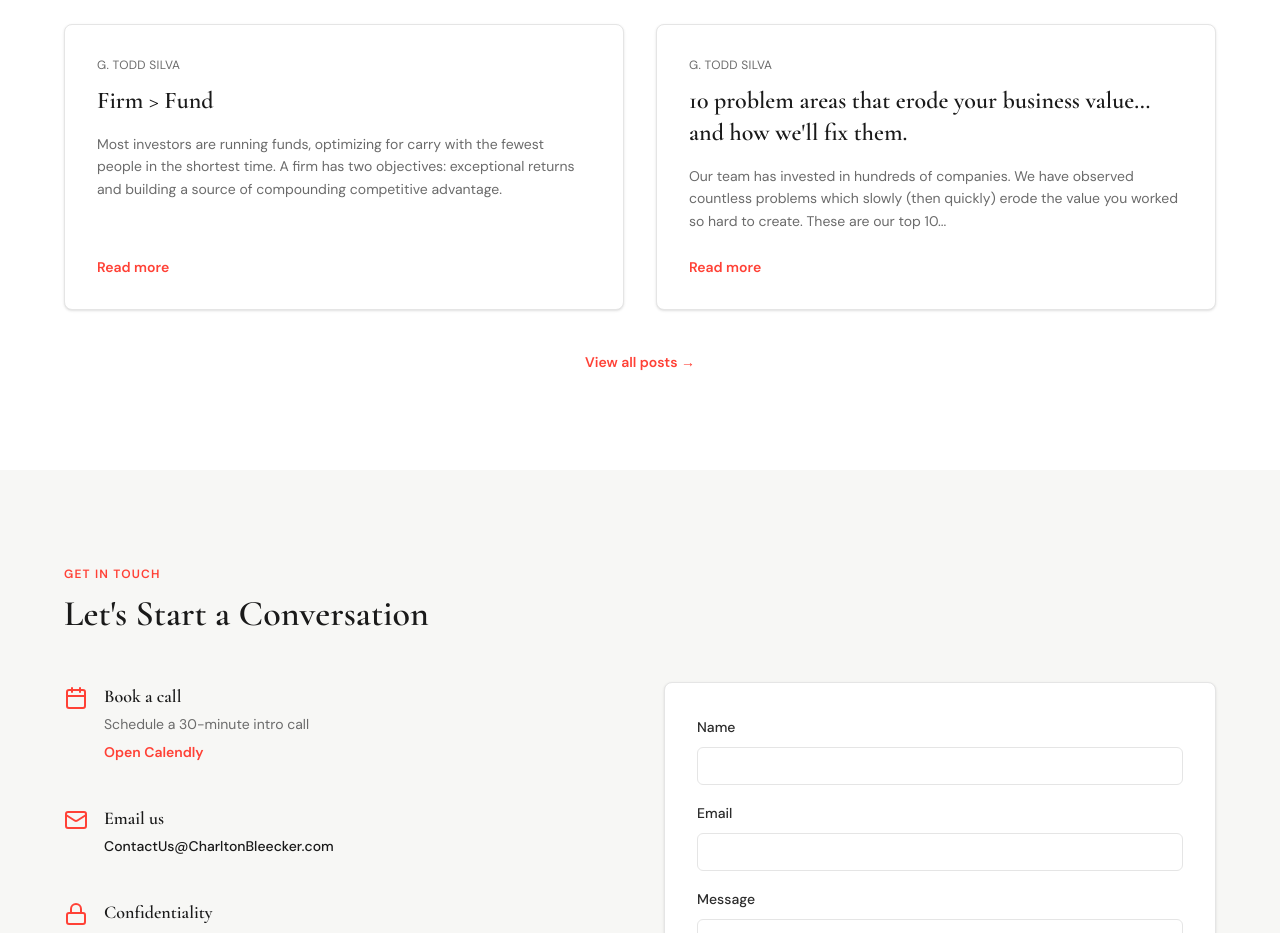
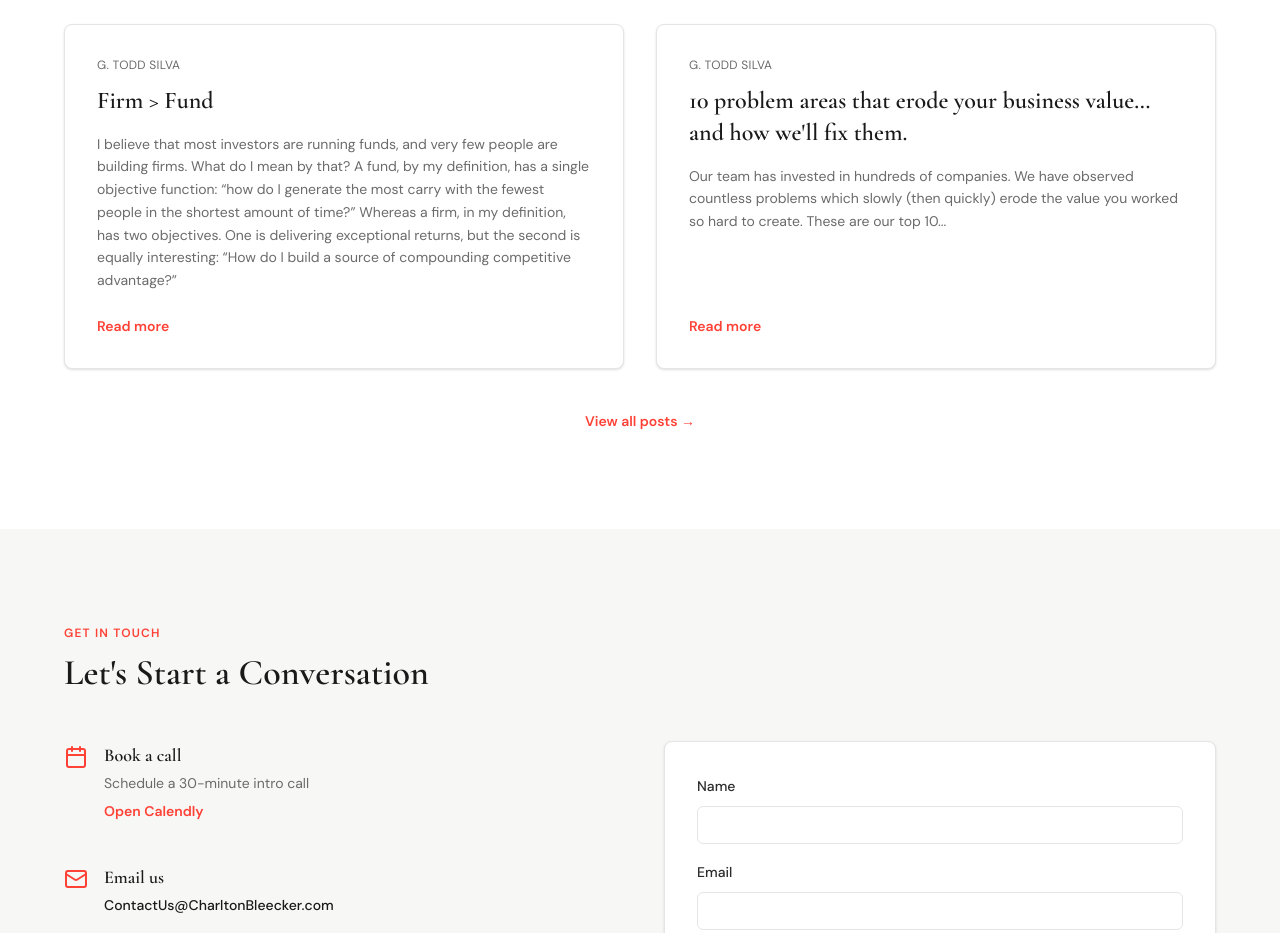
Before and after one commit to msquaredata/charlton-bleecker, a Next.js app: page / in a window 1280 px wide. Shown: the part 5960-6893 px from the top of the page. Built offline with nearby package versions, Linux system fonts and the light colour scheme; no server answers.

Commit message:
Refactor blog post structure by replacing static content with dynamic data retrieval, enhancing maintainability. Update sitemap lastmod timestamps for improved SEO. Remove deprecated blog data file to streamline content management.

```diff
--- a/src/app/blog/[slug]/page.tsx
+++ b/src/app/blog/[slug]/page.tsx
@@ -1,29 +1,5 @@
 import Link from "next/link";
-import { FirmGtFundBody } from "@/content/firm-gt-fund";
-import { ProblemAreasBody } from "@/content/problem-areas";
-import { BLOG_POSTS } from "@/data/blog";
-
-const POST_BODIES: Record<
-  string,
-  {
-    title: string;
-    author: string;
-    paragraphs?: string[];
-    body?: React.ReactNode;
-  }
-> = {
-  "firm-gt-fund": {
-    title: "Firm > Fund",
-    author: "David Haber",
-    body: <FirmGtFundBody />,
-  },
-  "blog-post-four-43xem": {
-    title:
-      "10 problem areas that erode your business value…and how we'll fix them.",
-    author: "G. Todd Silva",
-    body: <ProblemAreasBody />,
-  },
-};
+import { BLOG_POSTS, getBlogPost } from "@/data/blog";
 
 export function generateStaticParams() {
   return BLOG_POSTS.map((p) => ({ slug: p.slug }));
@@ -35,9 +11,9 @@ export async function generateMetadata({
   params: Promise<{ slug: string }>;
 }) {
   const { slug } = await params;
-  const meta = POST_BODIES[slug];
-  if (!meta) return { title: "Post" };
-  return { title: `${meta.title} | Charlton Bleecker` };
+  const post = getBlogPost(slug);
+  if (!post) return { title: "Post" };
+  return { title: `${post.title} | Charlton Bleecker` };
 }
 
 export default async function BlogPostPage({
@@ -46,8 +22,8 @@ export default async function BlogPostPage({
   params: Promise<{ slug: string }>;
 }) {
   const { slug } = await params;
-  const meta = POST_BODIES[slug];
-  if (!meta) {
+  const post = getBlogPost(slug);
+  if (!post) {
     return (
       <main className="container-site section-pad">
         <p>Post not found.</p>
@@ -59,22 +35,12 @@ export default async function BlogPostPage({
     <article className="bg-[var(--color-bg)]">
       <div className="container-site section-pad max-w-3xl">
         <p className="text-xs uppercase tracking-wide text-[var(--color-muted)]">
-          {meta.author}
+          {post.author}
         </p>
         <h1 className="mt-4 font-display text-4xl font-semibold text-[var(--color-dark)]">
-          {meta.title}
+          {post.title}
         </h1>
-        <div className="mt-10 max-w-none">
-          {meta.body ??
-            meta.paragraphs?.map((p, i) => (
-              <p
-                key={i}
-                className="mb-6 text-lg leading-relaxed text-[var(--color-muted)]"
-              >
-                {p}
-              </p>
-            ))}
-        </div>
+        <div className="mt-10 max-w-none">{post.body}</div>
         <Link
           href="/#blog"
           className="mt-12 inline-flex font-semibold text-[var(--color-accent)] hover:underline"
--- a/src/content/firm-gt-fund.tsx
+++ b/src/content/firm-gt-fund.tsx
@@ -1,4 +1,12 @@
 import Image from "next/image";
+
+export const firmGtFundPost = {
+  slug: "firm-gt-fund",
+  title: "Firm > Fund",
+  author: "G. Todd Silva",
+  excerpt:
+    "I believe that most investors are running funds, and very few people are building firms. What do I mean by that? A fund, by my definition, has a single objective function: “how do I generate the most carry with the fewest people in the shortest amount of time?” Whereas a firm, in my definition, has two objectives. One is delivering exceptional returns, but the second is equally interesting: “How do I build a source of compounding competitive advantage?”",
+} as const;
 
 const paragraphClass =
   "mb-6 text-lg leading-relaxed text-[var(--color-muted)]";
--- a/src/content/problem-areas.tsx
+++ b/src/content/problem-areas.tsx
@@ -1,5 +1,14 @@
 import Image from "next/image";
 import { CALENDLY_URL, CONTACT_EMAIL } from "@/data/onePagerContent";
+
+export const problemAreasPost = {
+  slug: "blog-post-four-43xem",
+  title:
+    "10 problem areas that erode your business value…and how we'll fix them.",
+  author: "G. Todd Silva",
+  excerpt:
+    "Our team has invested in hundreds of companies. We have observed countless problems which slowly (then quickly) erode the value you worked so hard to create. These are our top 10...",
+} as const;
 
 const paragraphClass =
   "mb-6 text-lg leading-relaxed text-[var(--color-muted)]";
--- a/src/data/blog.ts
+++ /dev/null
@@ -1,19 +0,0 @@
-export const BLOG_POSTS = [
-  {
-    slug: "firm-gt-fund",
-    title: "Firm > Fund",
-    author: "G. Todd Silva",
-    excerpt:
-      "Most investors are running funds, optimizing for carry with the fewest people in the shortest time. A firm has two objectives: exceptional returns and building a source of compounding competitive advantage.",
-    href: "/blog/firm-gt-fund",
-  },
-  {
-    slug: "blog-post-four-43xem",
-    title:
-      "10 problem areas that erode your business value…and how we'll fix them.",
-    author: "G. Todd Silva",
-    excerpt:
-      "Our team has invested in hundreds of companies. We have observed countless problems which slowly (then quickly) erode the value you worked so hard to create. These are our top 10...",
-    href: "/blog/blog-post-four-43xem",
-  },
-] as const;
--- /dev/null
+++ b/src/data/blog.tsx
@@ -0,0 +1,19 @@
+import { FirmGtFundBody, firmGtFundPost } from "@/content/firm-gt-fund";
+import { ProblemAreasBody, problemAreasPost } from "@/content/problem-areas";
+
+const BLOG_POST_ENTRIES = [
+  { ...firmGtFundPost, body: <FirmGtFundBody /> },
+  { ...problemAreasPost, body: <ProblemAreasBody /> },
+] as const;
+
+export const BLOG_POSTS = BLOG_POST_ENTRIES.map((post) => ({
+  slug: post.slug,
+  title: post.title,
+  author: post.author,
+  excerpt: post.excerpt,
+  href: `/blog/${post.slug}`,
+}));
+
+export function getBlogPost(slug: string) {
+  return BLOG_POST_ENTRIES.find((post) => post.slug === slug);
+}
```
Also changed, not shown: 1 other file (tests, documents, lock files or other folders).
